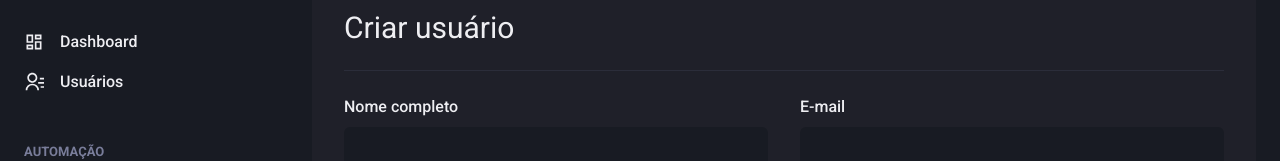
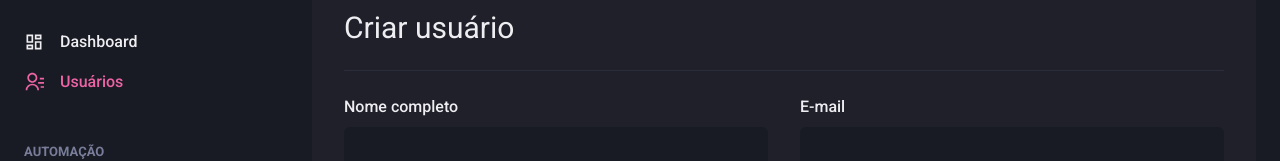
Before and after one commit to Gabrielpossasb/dashGo, a Next.js app: page /Users/create in a window 1280 px wide. Shown: the part 142-303 px from the top of the page. Built offline with nearby package versions, Linux system fonts and the light colour scheme; what miragejs would draw is missing.

Commit message:
listagem-de-usuarios

```diff
--- a/src/components/Sidebar/SidebarNav.tsx
+++ b/src/components/Sidebar/SidebarNav.tsx
@@ -8,7 +8,7 @@ export function SidebarNav() {
       <Stack spacing='12' align='flex-start'>
          <NavSection title="GERAL">
             <NavLink icon={RiDashboardLine} href='/dashboard'>Dashboard</NavLink>
-            <NavLink icon={RiContactsLine} href='/users'>Usuários</NavLink>
+            <NavLink icon={RiContactsLine} href='/Users'>Usuários</NavLink>
          </NavSection>
 
          <NavSection title="AUTOMAÇÃO">
--- a/src/pages/Users/index.tsx
+++ b/src/pages/Users/index.tsx
@@ -9,7 +9,7 @@ import { useQuery } from 'react-query';
 
 export default function UserList() {
    const { data, isLoading, error } = useQuery('users', async () => {
-      const response = await fetch('http://localhost:3000/api/users')
+      const response = await fetch('/api/users')
       const data = await response.json()
 
       const users = data.users.map(user => (
```
